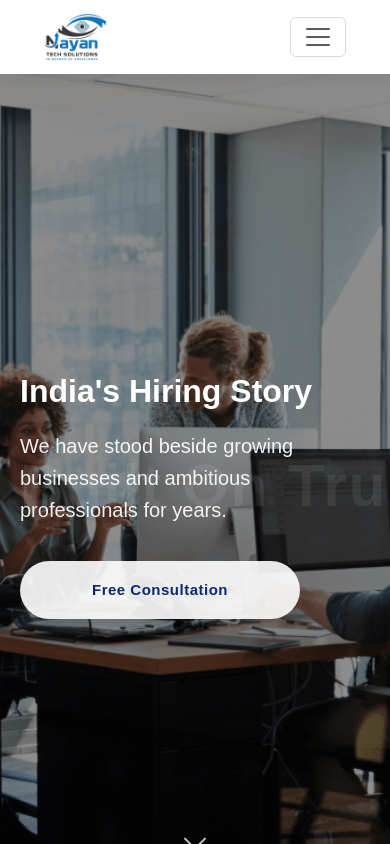
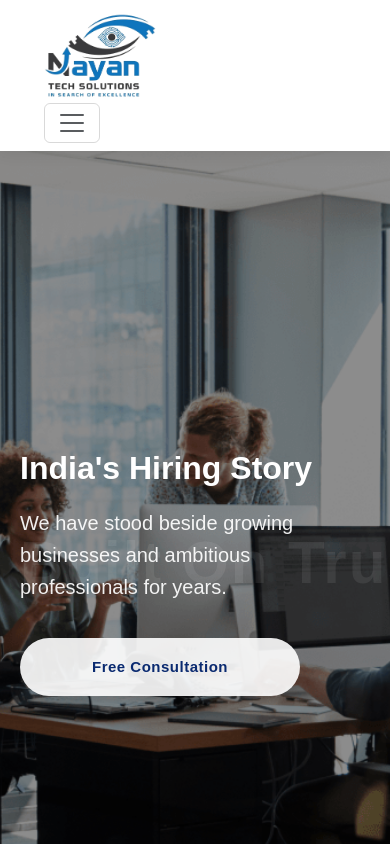
Before and after one commit to Sudheerenagandula/Nayan-Tech-Solutions, an Angular app: page / in a window 390 px wide. Shown: the top 844 px of the page. Built offline with nearby package versions, Linux system fonts and the light colour scheme.

Commit message:
Increase Angular build budgets

```diff
--- a/src/app/components/navbar/navbar.css
+++ b/src/app/components/navbar/navbar.css
@@ -218,9 +218,11 @@ body {
 =================================*/
 .navbar-brand img,
 .brand-logo {
-  height: 100px;
-  max-width: 300%;
+  height: 85px;        /* Keep height fixed */
+  width: 350px;        /* Increase width */
   object-fit: contain;
+  object-position: left center;
+
 }
 
 /* keep the navbar itself as a proper flex row: logo left, links right */
@@ -229,13 +231,14 @@ body {
   align-items: center;
   justify-content: space-between;
   flex-wrap: wrap;
-  padding: 8px 24px; /* reduced from 12px so the taller logo isn't cramped */
+  padding: 15px 30px;
 }
 
 @media (max-width: 768px) {
   .navbar-brand img,
   .brand-logo {
-    height: 48px; /* smaller on mobile so it doesn't overwhelm the header */
+    height: 85px;
+    width: 350px;      /* smaller width on mobile */
   }
 }
 
```
